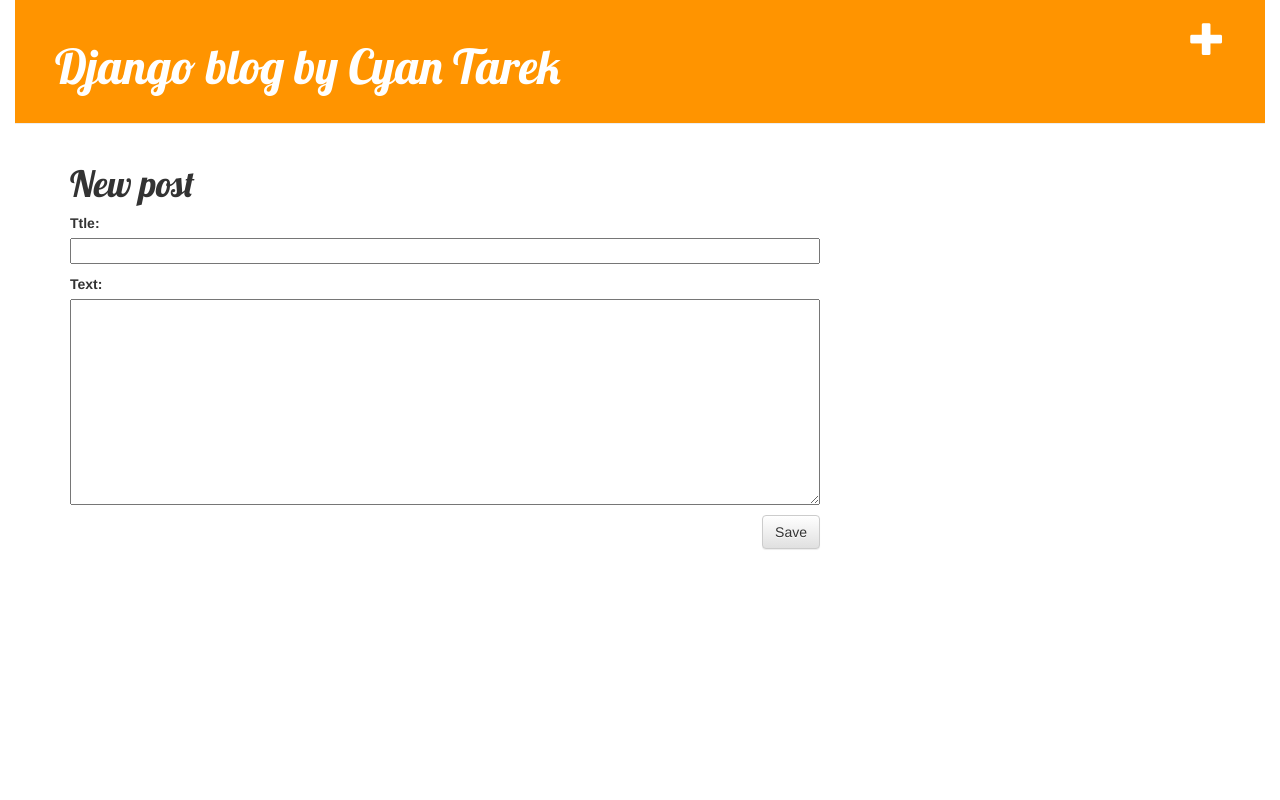
After one commit to cyan3d/djangoPoweredBlog, a Django app: page /post/new/ in a window 1280 px wide. The commit adds this page. Run offline with Django 3.2, Linux system fonts and the light colour scheme; some libraries are stand-ins or nearby versions.

Commit message:
Finished blog app

```diff
--- /dev/null
+++ b/blog/forms.py
@@ -0,0 +1,7 @@
+from django import forms
+from .models import Post
+
+class PostForm(forms.ModelForm):
+    class Meta:
+        model = Post
+        fields = ('ttle','text',)
--- a/blog/static/css/blog.css
+++ b/blog/static/css/blog.css
@@ -1,12 +1,3 @@
-    h1 a {
-        color: #FFA200;
-        font-family: 'Lobster';
-    }
-
-    body {
-        padding-left: 15px;
-    }
-
 .page-header {
     background-color: #ff9400;
     margin-top: 0;
@@ -21,3 +12,45 @@
     font-size: 36pt;
     text-decoration: none;
 }
+
+.content {
+    margin-left: 40px;
+}
+
+h1,
+h2,
+h3,
+h4 {
+    font-family: 'Lobster', cursive;
+}
+
+.date {
+    color: #828282;
+}
+
+.save {
+    float: right;
+}
+
+.post-form textarea,
+.post-form input {
+    width: 100%;
+}
+
+.top-menu,
+.top-menu:hover,
+.top-menu:visited {
+    color: #ffffff;
+    float: right;
+    font-size: 26pt;
+    margin-right: 20px;
+}
+
+.post {
+    margin-bottom: 70px;
+}
+
+.post h1 a,
+.post h1 a:visited {
+    color: #000000;
+}
--- a/blog/templates/blog/base.html
+++ b/blog/templates/blog/base.html
@@ -13,6 +13,7 @@
 
 <body class="container-fluid">
     <div class="page-header center">
+        <a href="{% url 'post_new' %}" class="top-menu"><span class="glyphicon glyphicon-plus"></span></a>
         <h1><a href="http://127.0.0.1:8000">Django blog by Cyan Tarek</a></h1>
     </div>
     <div class="content container center">
--- a/blog/templates/blog/post_detail.html
+++ b/blog/templates/blog/post_detail.html
@@ -5,6 +5,7 @@
         {{ post.published_date }}
     </div>
     {% endif %}
+    <a class="btn btn-default" href="{% url 'post_edit' pk=post.pk %}"><span class="glyphicon glyphicon-pencil"></span></a>
     <h1>{{ post.ttle }}</h1>
     <p>{{ post.text|linebreaksbr }}</p>
     <p>Author: {{ post.author }}</p>
--- /dev/null
+++ b/blog/templates/blog/post_edit.html
@@ -0,0 +1,6 @@
+{% extends 'blog/base.html' %} {% block content %}
+<h1>New post</h1>
+<form method="POST" class="post-form">{% csrf_token %} {{ form.as_p }}
+    <button type="submit" class="save btn btn-default">Save</button>
+</form>
+{% endblock %}
--- /dev/null
+++ b/blog/templates/blog/post_edit_1.html
@@ -0,0 +1,6 @@
+{% extends 'blog/base.html' %} {% block content %}
+<h1>Edit post</h1>
+<form method="POST" class="post-form">{% csrf_token %} {{ form.as_p }}
+    <button type="submit" class="save btn btn-default">Update</button>
+</form>
+{% endblock %}
--- a/blog/urls.py
+++ b/blog/urls.py
@@ -6,5 +6,7 @@ from . import views
 
 urlpatterns = [
     url(r'^$', views.post_list, name='post_list'),
+    url(r'^post/new/$', views.post_new, name='post_new'),
+    url(r'^post/(?P<pk>\d+)/edit/$', views.post_edit, name='post_edit'),
     url(r'^post/(?P<pk>\d+)/$', views.post_detail, name='post_detail'),
 ]
--- a/blog/views.py
+++ b/blog/views.py
@@ -2,6 +2,8 @@ from django.shortcuts import render
 from . models import Post
 from django.utils import timezone
 from django.shortcuts import render, get_object_or_404
+from .forms import PostForm
+from django.shortcuts import redirect
 
 # Create your views here.
 
@@ -11,3 +13,29 @@ def post_list(request):
 def post_detail(request, pk):
     post = get_object_or_404(Post, pk=pk)
     return render(request, 'blog/post_detail.html', {'post': post})
+def post_new(request):
+    if request.method == "POST":
+        form = PostForm(request.POST)
+        if form.is_valid():
+            post = form.save(commit=False)
+            post.author = request.user
+            post.published_date = timezone.now()
+            post.save()
+            return redirect('post_detail', pk=post.pk)
+    else:
+        form = PostForm()
+    return render(request, 'blog/post_edit.html', {'form':form})
+
+def post_edit(request, pk):
+    post = get_object_or_404(Post, pk=pk)
+    if request.method == "POST":
+        form = PostForm(request.POST, instance=post)
+        if form.is_valid():
+            post = form.save(commit=False)
+            post.author = request.user
+            post.published_date = timezone.now()
+            post.save()
+            return redirect('post_detail', pk=post.pk)
+    else:
+        form = PostForm(instance=post)
+    return render(request, 'blog/post_edit_1.html', {'form': form})
```
Also changed, not shown: db.sqlite3. Lines whose indentation alone changed are shown as unchanged.
